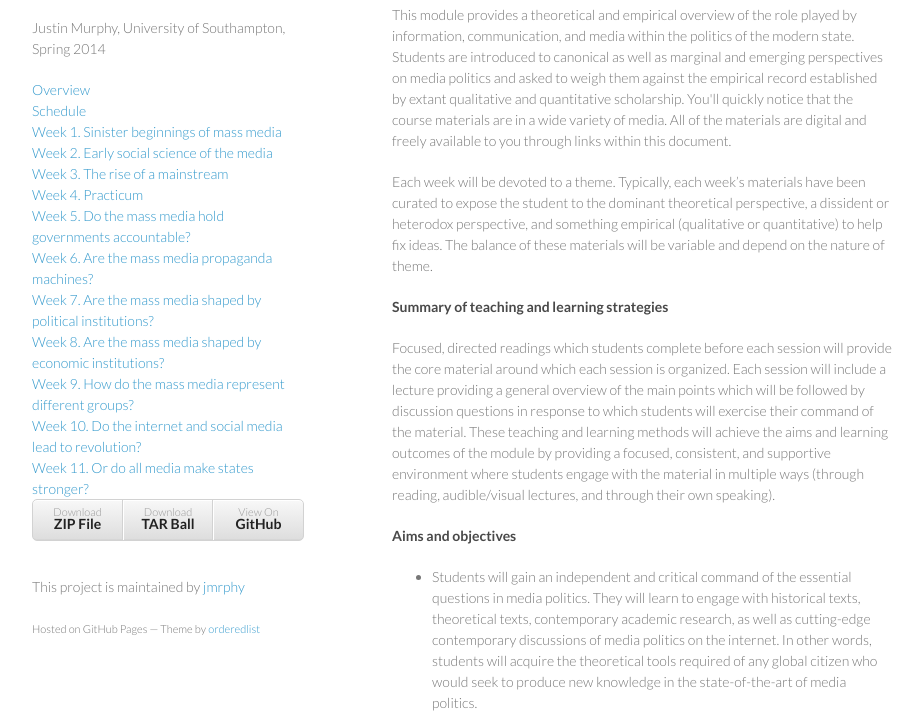
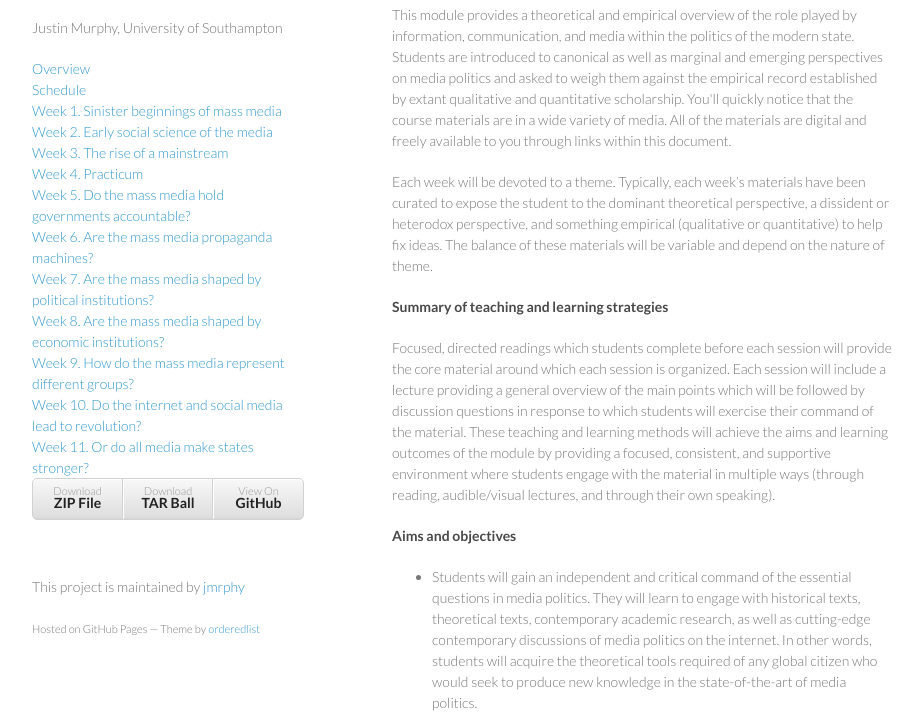
Before and after one commit to jmrphy/media_politics, a plain HTML site: page index.html in a window 1280 px wide. Shown: the part 92-805 px from the top of the page, without its empty margins (178-1100 px from the left). Drawn offline with Linux system fonts and the light colour scheme.

Commit message:
removed semester date

```diff
--- a/index.html
+++ b/index.html
@@ -16,8 +16,7 @@
     <div class="wrapper">
       <header>
         <h1>Politics of the Media</h1>
-        <p>Justin Murphy, University of Southampton, Spring 2014</p>
-
+        <p>Justin Murphy, University of Southampton</p>
 <a href="#overview">Overview</a><br>
 <a href="#schedule">Schedule</a><br>
 <a href="#week-1-the-curiously-sinister-beginnings-of-the-mass-media">Week 1. Sinister beginnings of mass media</a><br>
```
